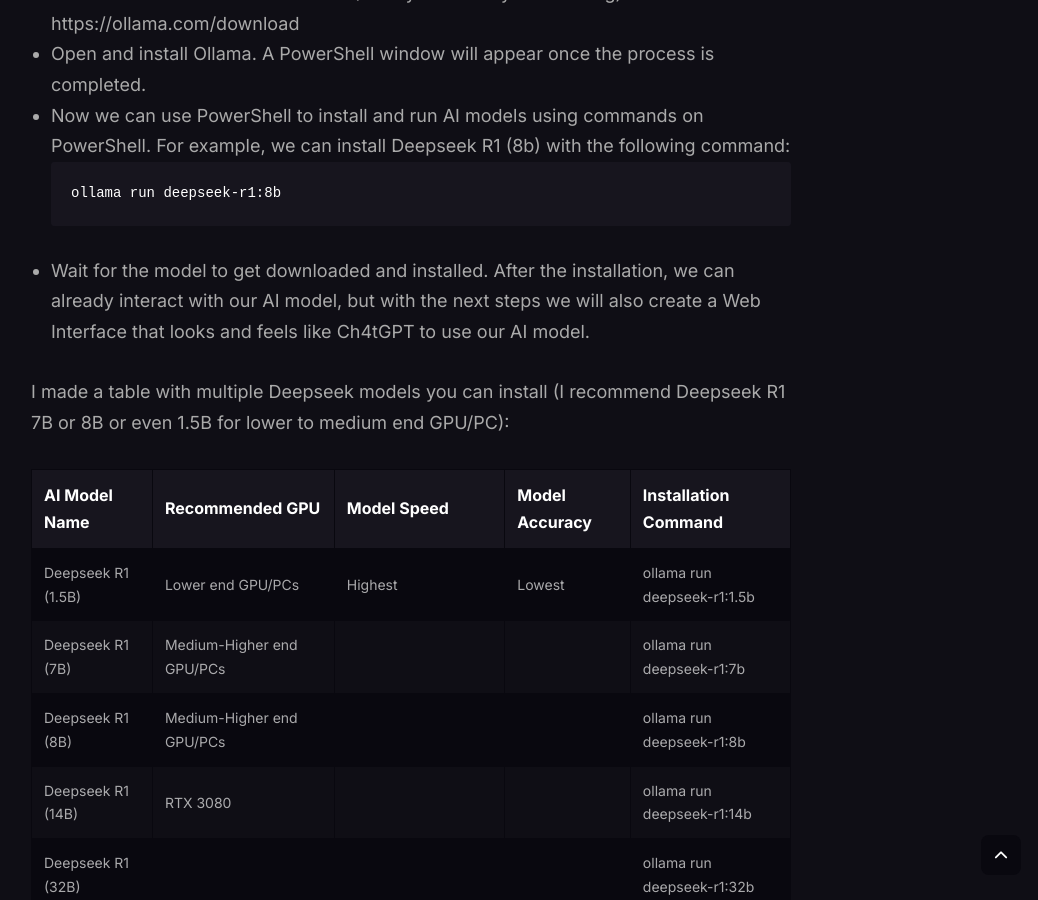
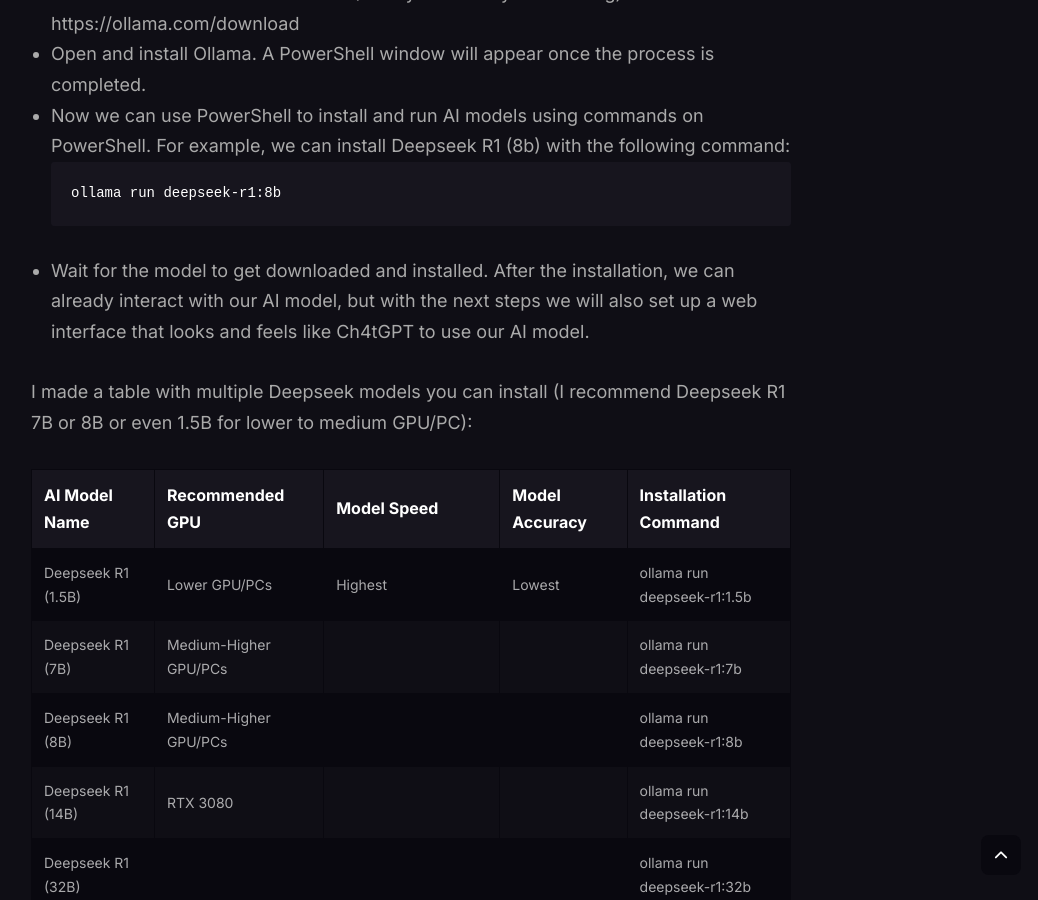
Before and after one commit to Vorkharium/vorkharium.github.io, a Jekyll site: the page built from _posts/2025-28-01-Deepseek-R1-with-Docker-and-Open-WebUI.md, in a window 1280 px wide and 900 px high, scrolled down 971 px. Shown: the whole window, without its empty margins (229-1267 px from the left). Built offline with Jekyll 4.4.1, drawn with Linux system fonts in a browser that asks for light colours; some of the changed text lies outside the part shown.

Commit message:
Update 2025-28-01-Deepseek-R1-with-Docker-and-Open-WebUI.md

````diff
--- a/_posts/2025-28-01-Deepseek-R1-with-Docker-and-Open-WebUI.md
+++ b/_posts/2025-28-01-Deepseek-R1-with-Docker-and-Open-WebUI.md
@@ -17,15 +17,15 @@
 ollama run deepseek-r1:8b
 ```
 
-- Wait for the model to get downloaded and installed. After the installation, we can already interact with our AI model, but with the next steps we will also create a Web Interface that looks and feels like Ch4tGPT to use our AI model.
+- Wait for the model to get downloaded and installed. After the installation, we can already interact with our AI model, but with the next steps we will also set up a web interface that looks and feels like Ch4tGPT to use our AI model.
 
-I made a table with multiple Deepseek models you can install (I recommend Deepseek R1 7B or 8B or even 1.5B for lower to medium end GPU/PC):
+I made a table with multiple Deepseek models you can install (I recommend Deepseek R1 7B or 8B or even 1.5B for lower to medium GPU/PC):
 
 | AI Model Name      | Recommended GPU           | Model Speed                       | Model Accuracy | Installation Command           |
 | ------------------ | ------------------------- | --------------------------------- | -------------- | ------------------------------ |
-| Deepseek R1 (1.5B) | Lower end GPU/PCs         | Highest                           | Lowest         | ollama run deepseek-r1:1.5b    |
-| Deepseek R1 (7B)   | Medium-Higher end GPU/PCs |                                   |                | ollama run deepseek-r1:7b      |
-| Deepseek R1 (8B)   | Medium-Higher end GPU/PCs |                                   |                | ollama run deepseek-r1:8b      |
+| Deepseek R1 (1.5B) | Lower GPU/PCs         | Highest                           | Lowest         | ollama run deepseek-r1:1.5b    |
+| Deepseek R1 (7B)   | Medium-Higher GPU/PCs |                                   |                | ollama run deepseek-r1:7b      |
+| Deepseek R1 (8B)   | Medium-Higher GPU/PCs |                                   |                | ollama run deepseek-r1:8b      |
 | Deepseek R1 (14B)  | RTX 3080                  |                                   |                | ollama run deepseek-r1:14b<br> |
 | Deepseek R1 (32B)  |                           |                                   |                | ollama run deepseek-r1:32b     |
 | Deepseek R1 (70B)  | Two RTX 4090              | Lowest (Better Hardware required) | Highest        | ollama run deepseek-r1:70b     |
````
Also changed, not shown: other parts of _posts/2025-28-01-Deepseek-R1-with-Docker-and-Open-WebUI.md (+1 -1 lines).
